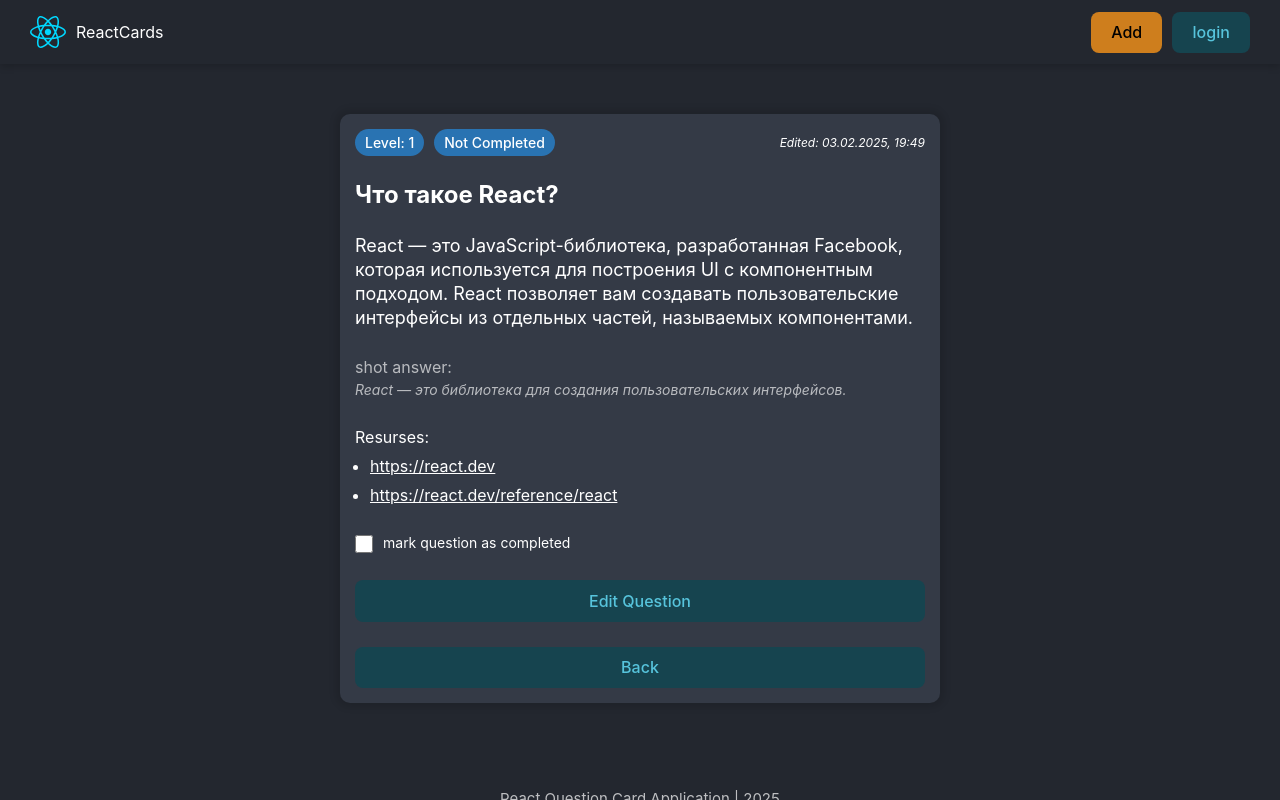
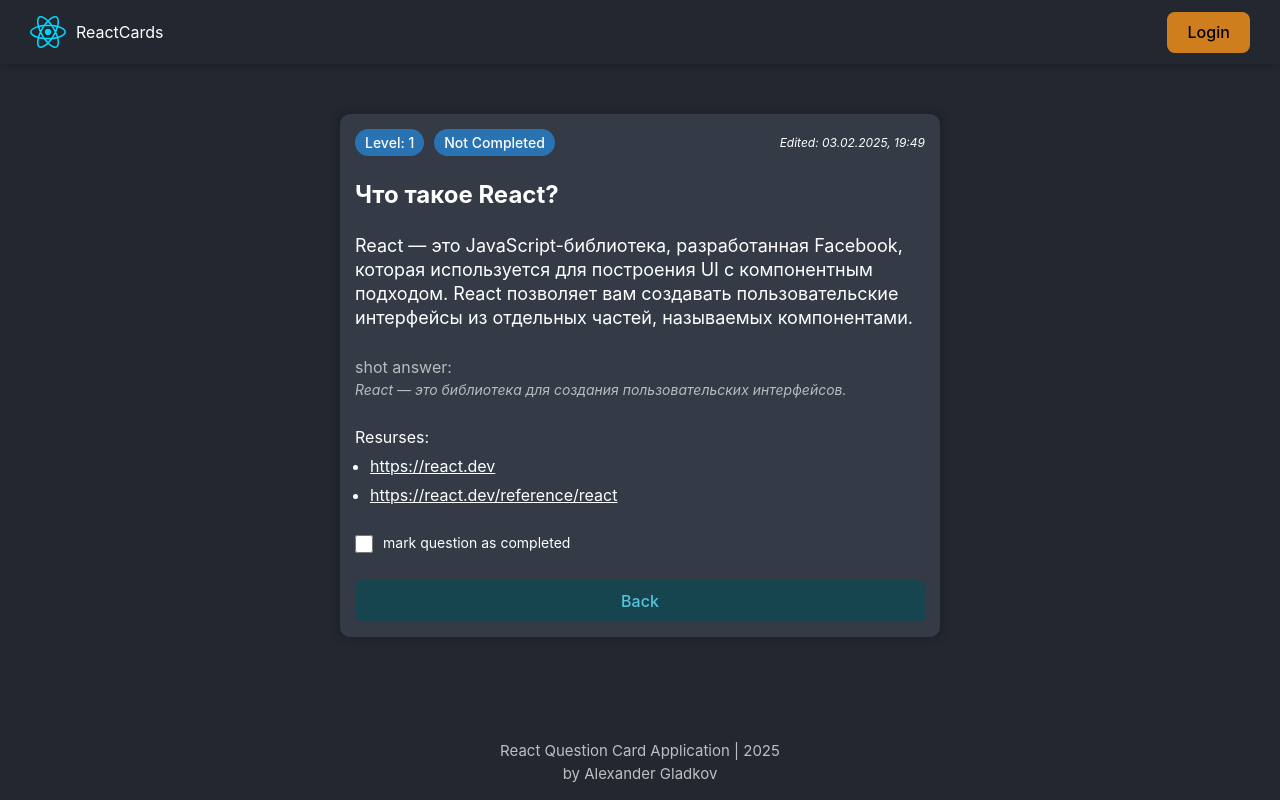
Before and after one commit to DigitalGl/React-App, a React (Vite) app: page /question/1 in a window 1280 px wide. Built offline with nearby package versions, Linux system fonts and the light colour scheme; data requests are answered from the project's data file.

Commit message:
auth provider, protected route

```diff
--- a/db.json
+++ b/db.json
@@ -21,9 +21,9 @@
       "resources": [
         "https://react.dev/learn/writing-markup-with-jsx"
       ],
-      "level": 2,
-      "completed": true,
-      "editDate": "03.02.2025, 20:25"
+      "level": null,
+      "completed": false,
+      "editDate": "18.05.2025, 19:23"
     },
     {
       "id": "3",
--- a/src/App.jsx
+++ b/src/App.jsx
@@ -1,28 +1,43 @@
-import { BrowserRouter, Routes, Route } from "react-router-dom";
+import { BrowserRouter, Routes, Route, Outlet, Navigate, useLocation } from "react-router-dom";
 import { MainLayout } from "./components/MainLayout";
 import { HomePage } from "./pages/HomePage";
 import { NotFoundPage } from "./pages/NotFoundPage";
 import { QuestionPage } from "./pages/QuestionPage";
 import { AddQuestionPageLazy } from "./pages/AddQuestionPage";
 import { EditQuestionPage } from "./pages/EditQuestionPage";
+import { AuthProvider } from "./auth/AuthProvider";
+import { useAuth } from "./hooks/useAuth";
+import { ForbiddenPage } from "./pages/ForbiddenPage/ForbiddenPage";
+
+
+const ProtectedRoutes = () => {
+  const { isAuth } = useAuth();
+  const location = useLocation();
+
+  return isAuth ? <Outlet /> : <Navigate to="/forbidden" state={{ from: location.pathname}} replace />;
+}
 
 
 function App() {
   return (
+    <AuthProvider>
       <BrowserRouter>
         <Routes>
           <Route element={<MainLayout />}>
             <Route path="/" element={<HomePage />} />
-          <Route path="/forbidden" element={<div>forbidden !!!</div>} />
+            <Route path="/forbidden" element={<ForbiddenPage />} />
+            <Route path="/question/:id" element={<QuestionPage />} />
+
+            <Route element={<ProtectedRoutes />}>
             <Route path="/addquestion" element={<AddQuestionPageLazy />} />
-          <Route path="/question/:id" element={<QuestionPage />} />
             <Route path="/editquestion/:id" element={<EditQuestionPage />} />
+            </Route>
 
             <Route path="*" element={<div>{<NotFoundPage />}</div>} />
-
           </Route>
         </Routes>
       </BrowserRouter>
+    </AuthProvider>
   );
 }
 
--- /dev/null
+++ b/src/auth/AuthProvider/AuthProvider.jsx
@@ -0,0 +1,11 @@
+import { createContext, useState } from "react";
+import { AUTH_STORAGE } from "../../constants";
+
+export const AuthContext = createContext(null);
+
+export const AuthProvider = ({ children }) => {
+    const isLogin = JSON.parse(localStorage.getItem(AUTH_STORAGE)) || false;
+    const [isAuth, setIsAuth] = useState(isLogin);
+
+    return <AuthContext.Provider value={{ isAuth, setIsAuth }}> {children} </AuthContext.Provider>;
+};
--- /dev/null
+++ b/src/auth/AuthProvider/index.jsx
@@ -0,0 +1 @@
+export { AuthContext, AuthProvider } from "./AuthProvider";
--- a/src/components/Header/Header.jsx
+++ b/src/components/Header/Header.jsx
@@ -1,10 +1,19 @@
 import { useNavigate } from "react-router-dom";
 import ReactLogo from "../../assets/react.svg";
 import { Button } from "../Button";
+import { useAuth } from "../../hooks/useAuth";
+import { AUTH_STORAGE } from "../../constants";
 import cls from "./Header.module.css";
 
 export const Header = () => {
   const navigate = useNavigate();
+  const { isAuth, setIsAuth} = useAuth();
+
+  const LoginHandler = () => {
+    localStorage.setItem(AUTH_STORAGE, !isAuth);
+    setIsAuth(!isAuth);
+  };
+
   return (
     <header className={cls.header}>
       <p onClick={() => navigate("/")}>
@@ -13,10 +22,10 @@ export const Header = () => {
       </p>
 
       <div className={cls.HeaderButtons}>
-        <Button onClick={() => navigate("/addquestion")} isActive>
+        {isAuth && <Button onClick={() => navigate("/addquestion")} isActive>
           Add
-        </Button>
-        <Button>login</Button>
+        </Button>}
+        <Button onClick={LoginHandler} isActive={!isAuth}>{isAuth ? "Logout" : "Login"}</Button>
       </div>
     </header>
   );
--- a/src/constants/index.js
+++ b/src/constants/index.js
@@ -1 +1,3 @@
 export const API_URL = "http://localhost:8801";
+
+export const AUTH_STORAGE = "reactCardLogin";
--- /dev/null
+++ b/src/hooks/useAuth.js
@@ -0,0 +1,6 @@
+import { useContext } from "react";
+import { AuthContext } from "../auth/AuthProvider";
+
+export const useAuth = () => {
+    return useContext(AuthContext);
+}
--- /dev/null
+++ b/src/pages/ForbiddenPage/ForbiddenPage.jsx
@@ -0,0 +1,19 @@
+import { useLocation, useNavigate } from 'react-router-dom';
+import cls from './ForbiddenPage.module.css';
+import { useEffect } from 'react';
+import { useAuth } from '../../hooks/useAuth';
+
+export const ForbiddenPage = () => {
+    const location = useLocation();
+    const navigate = useNavigate();
+
+    const { isAuth } = useAuth();
+
+    const fromPage = location.state?.from || "/";
+
+    useEffect(() => {
+        isAuth && navigate(fromPage, { replace: true });
+    }, [isAuth]);
+
+    return <h2 className={cls.title}> Page is forbidden! </h2>;
+};
--- /dev/null
+++ b/src/pages/ForbiddenPage/ForbiddenPage.module.css
@@ -0,0 +1,4 @@
+.title {
+    width: fit-content;
+    margin: 50px auto;
+}
--- /dev/null
+++ b/src/pages/ForbiddenPage/index.jsx
@@ -0,0 +1 @@
+export { ForbiddenPage } from "./ForbiddenPage";
--- a/src/pages/QuestionPage/QuestionPage.jsx
+++ b/src/pages/QuestionPage/QuestionPage.jsx
@@ -6,11 +6,14 @@ import { useEffect, useId, useState } from 'react';
 import { useFetch } from '../../hooks/useFetch';
 import { API_URL } from '../../constants';
 import { Loader, SmallLoader } from '../../components/Loader';
+import { useAuth } from '../../hooks/useAuth';
 
 export const QuestionPage = () => {
   const checkboxId = useId();
   const navigate = useNavigate();
   const { id } = useParams();
+  const { isAuth } = useAuth();
+
   const [card, setCard] = useState(null);
   const [isChecked, setIsChecked] = useState(true);
 
@@ -100,10 +103,10 @@ export const QuestionPage = () => {
             {isCardUpdating && <SmallLoader />}
           </label>
 
-          <Button onClick={() => navigate(`/editquestion/${card.id}`)}
+          {isAuth && <Button onClick={() => navigate(`/editquestion/${card.id}`)}
           isDisabled={isCardUpdating}>
             Edit Question
-          </Button>
+          </Button>}
 
           <Button onClick={() => navigate("/")} isDisabled={isCardUpdating}>
             Back
```
Also changed, not shown: src/auth/AuthProvider/AuthProvider.module.css (added). Lines whose indentation alone changed are shown as unchanged.
